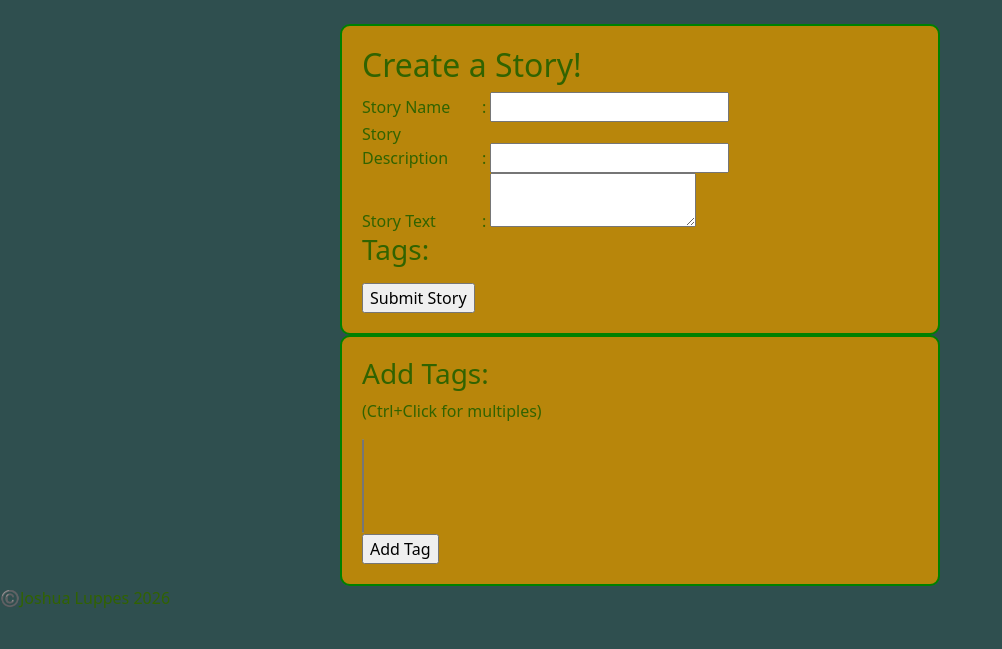
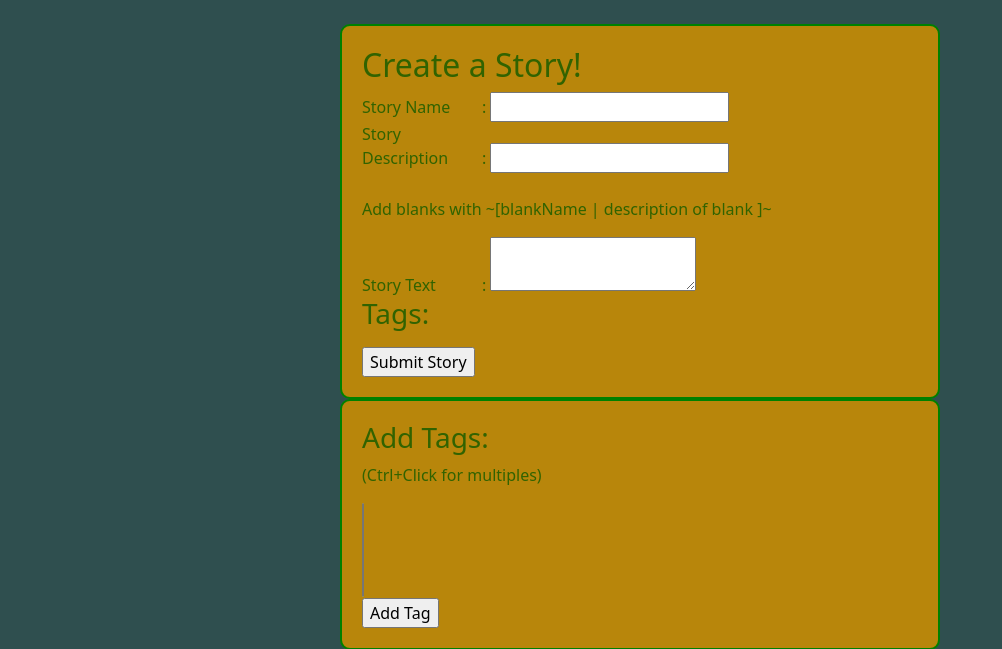
Before and after one commit to JLuppes/MaddestLibber, a Flask app: page /create/story in a window 1280 px wide. Shown: the part 73-722 px from the top of the page, without its empty margins (0-1002 px from the left). Run offline with Flask 3, Linux system fonts and the light colour scheme.

Commit message:
Add reminder text to create story page

```diff
--- a/blueprints/create/templates/create_story.html
+++ b/blueprints/create/templates/create_story.html
@@ -4,11 +4,14 @@
 
 <form method="POST" action="{{url_for('create.newStory')}}">
   <h2>Create a Story!</h2>
+
   {{ newStoryForm.csrf_token }}
   {{ newStoryForm.name.label }}: {{newStoryForm.name(size=20) }}
   <br />
   {{ newStoryForm.description.label }}: {{ newStoryForm.description(size=20) }}
   <br />
+  <br />
+  <p>Add blanks with ~[blankName | description of blank ]~</p>
   {{ newStoryForm.text.label}}: {{newStoryForm.text(size=100)}}
   <br />
 
```
